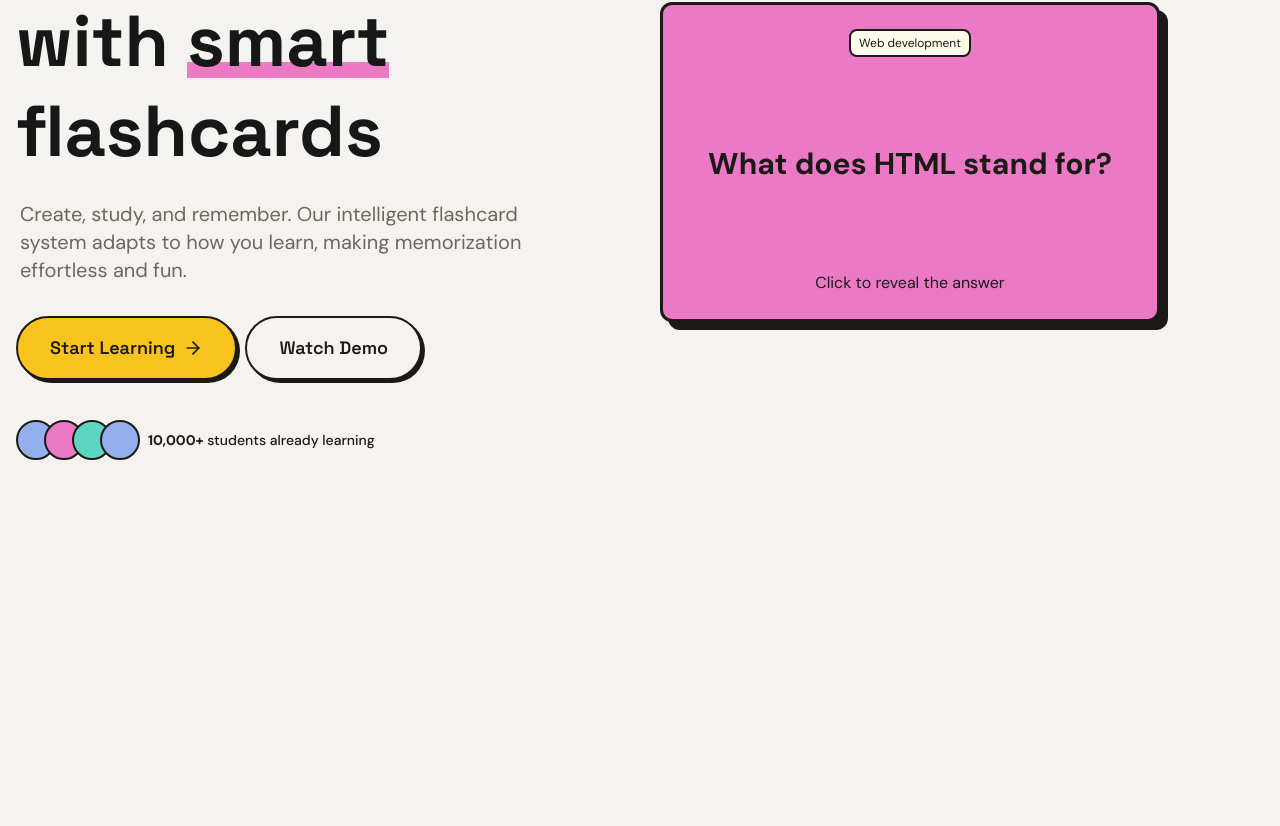
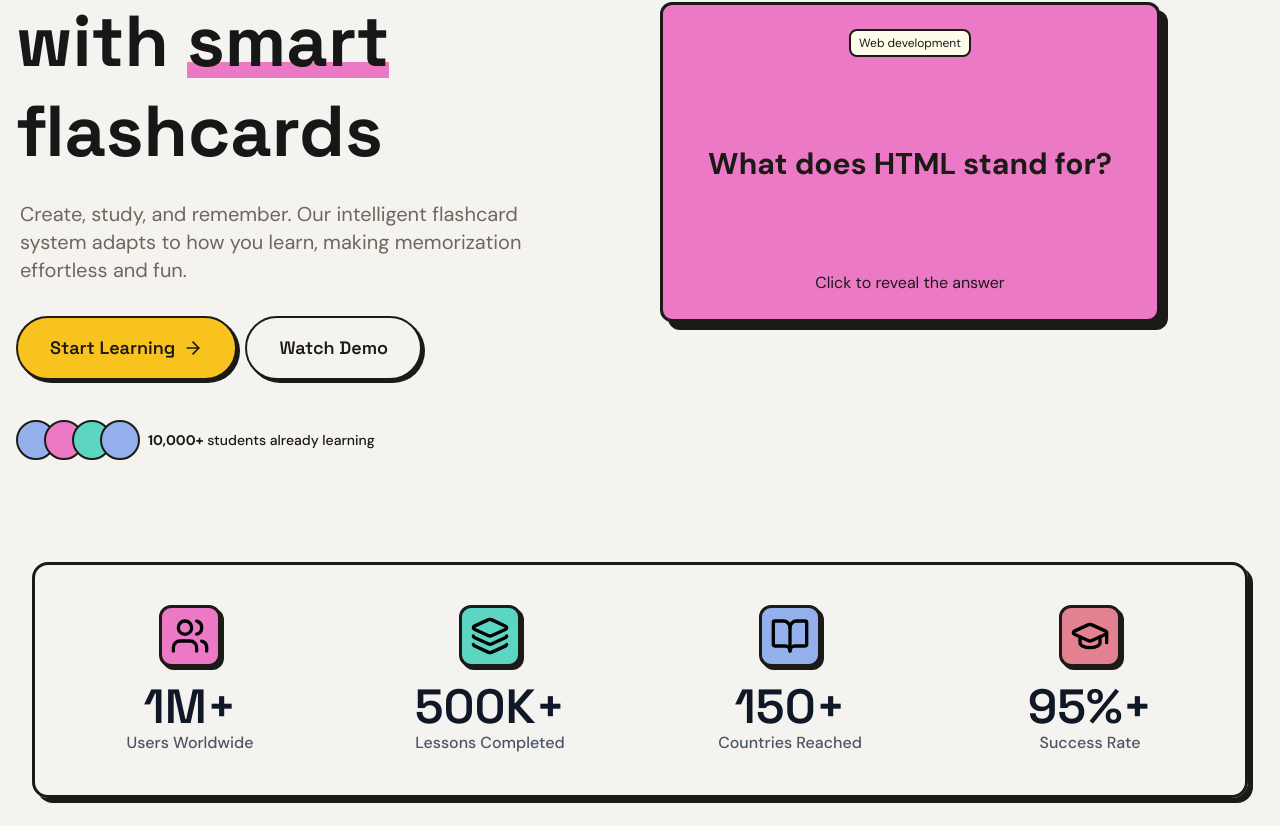
Before and after one commit to emiliofurrer00/languag.io-front-end, a Next.js app: page / in a window 1280 px wide. Shown: the part 254-1080 px from the top of the page. Before the commit the page ends 800 px from the top, so only its background shows below. Built offline with nearby package versions, Linux system fonts and the light colour scheme.

Commit message:
add StatsSection component to landing page

```diff
--- a/app/page.tsx
+++ b/app/page.tsx
@@ -1,7 +1,6 @@
 import HeroSection from '@/components/landing/HeroSection';
 import Navbar from '@/components/landing/Navbar';
-import MagicButton from '@/components/layout/MagicButton';
-import Image from 'next/image';
+import StatsSection from '@/components/landing/StatsSection';
 
 function Star() {
   return (
@@ -16,10 +15,11 @@ function Star() {
 
 export default function Home() {
   return (
-    <div className="flex flex-col w-full min-h-screen items-center justify-center bg-background  font-sans dark:bg-black w-full">
+    <div className="flex flex-col min-h-screen items-center justify-center bg-background  font-sans dark:bg-black w-full">
       <Navbar />
       <main className="flex min-h-screen w-full flex-col items-center  dark:bg-black sm:items-start">
         <HeroSection />
+        <StatsSection />
       </main>
     </div>
   );
--- /dev/null
+++ b/components/landing/StatsSection.tsx
@@ -0,0 +1,60 @@
+import { Users, Layers, BookOpen, GraduationCap } from 'lucide-react';
+
+export default function StatsSection() {
+  return (
+    <section className="w-full px-4 py-4 dark:bg-gray-800 mb-3">
+      <div className="w-full flex justify-center-center flex-col items-center px-4">
+        <div className="flex w-full flex-wrap justify-center gap-3 md:gap-5 py-6 shadow-[5px_5px_0_0_hsl(var(--foreground))] border-3 rounded-2xl">
+          <StatsCard
+            icon={<Users className="h-10 w-10 text-black" />}
+            title="1M+"
+            text="Users Worldwide"
+            iconBgColor="bg-neo-magenta"
+          />
+          <StatsCard
+            icon={<Layers className="h-10 w-10 text-black" />}
+            title="500K+"
+            text="Lessons Completed"
+            iconBgColor="bg-neo-teal"
+          />
+          <StatsCard
+            icon={<BookOpen className="h-10 w-10 text-black" />}
+            title="150+"
+            text="Countries Reached"
+            iconBgColor="bg-neo-blue"
+          />
+          <StatsCard
+            icon={<GraduationCap className="h-10 w-10 text-black" />}
+            title="95%+"
+            text="Success Rate"
+            iconBgColor="bg-neo-coral"
+          />
+        </div>
+      </div>
+    </section>
+  );
+}
+
+function StatsCard({
+  icon,
+  title,
+  text,
+  iconBgColor,
+}: {
+  icon?: any;
+  title: string;
+  text: string;
+  iconBgColor?: string;
+}) {
+  return (
+    <div className="flex w-full max-w-70 flex-col lg:w-70 items-center rounded-lg p-4">
+      <div
+        className={`mb-4 ${iconBgColor || 'bg-blue-100'} rounded-xl p-2 border-3 shadow-[3px_3px_0_0_hsl(var(--foreground))]`}
+      >
+        {icon}
+      </div>
+      <h3 className="text-5xl font-semibold text-gray-900 dark:text-white">{title}</h3>
+      <p className="text-gray-600 dark:text-gray-300 font-medium">{text}</p>
+    </div>
+  );
+}
```
